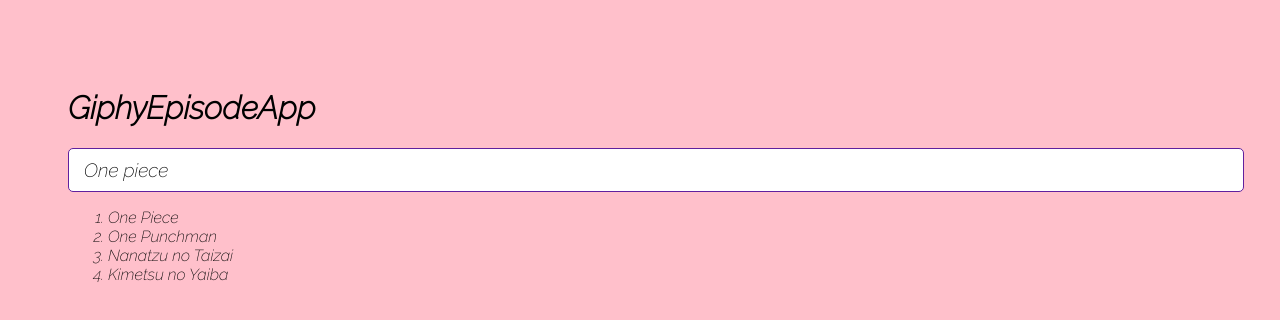
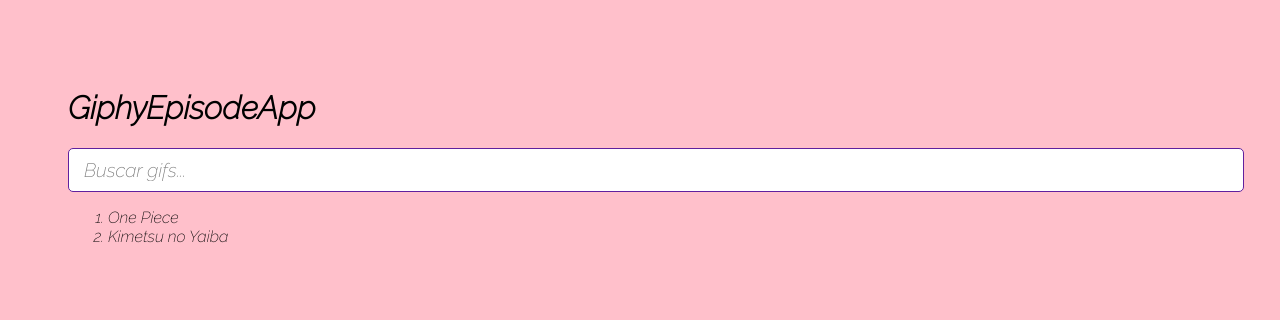
Before and after one commit to SilvanaZ/giphy-Episode, a React (Vite) app in the folder giphy-episode/: page / in a window 1280 px wide. Shown: the top 320 px of the page. Built offline with nearby package versions, Linux system fonts and the light colour scheme.

Commit message:
Update components
Trabajamos actualizando el codigo y agregamos mas funcionalidad  a la pagina de Gifs!

```diff
--- a/giphy-episode/src/GiphyEpisodeApp.jsx
+++ b/giphy-episode/src/GiphyEpisodeApp.jsx
@@ -3,12 +3,14 @@
 
 export const GiphyEpisodeApp = () => {
 
-    const [ categories, setCategories ] = useState([ 'One Piece', 'One Punchman', 'Nanatzu no Taizai', 'Kimetsu no Yaiba' ]);
+    const [ categories, setCategories ] = useState([ 'One Piece', 'Kimetsu no Yaiba' ]);
 
-    const onAddCategory = () => {
-        //categories.push('Inuyasha')
-        setCategories([ 'Inuyasha', ...categories, ]);
-        //setCategories(cat => [...cat, 'Inuyasha']);
+    const onAddCategory = (newCategory) => {
+        if (categories.includes(newCategory)) return;
+        //console.log(newCategory);
+        //categories.push(newCategory);
+        setCategories([ newCategory, ...categories ]);
+        //setCategories(cat => [ newCategory, ...cat ]);
     }
 
     return (
@@ -17,10 +19,15 @@
             <h1> GiphyEpisodeApp</h1>
 
             {/* Input */}
-            <AddCategory onAddCategory={setCategories} />
+            <AddCategory
+                //setCategories={setCategories}
+                onNewCategory={(value) => onAddCategory(value)}
+            //currentCategories={categories}
+            />
 
             {/* Listado de Gif */}
-            {/* <button onClick={onAddCategory}>Añadir</button> */}
+            {/*<button onClick={onAddCategory}>Añadir</button>*/}
+
             <ol>
                 {categories.map(category => {
                     return <li key={category}>{category}</li>
--- a/giphy-episode/src/components/AddCategory.jsx
+++ b/giphy-episode/src/components/AddCategory.jsx
@@ -1,22 +1,24 @@
 import { useState } from 'react';
 
-export const AddCategory = ({ setCategories }) => {
+export const AddCategory = ({ onNewCategory }) => {
 
-    const [ inputValue, setInputValue ] = useState('One piece');
+    const [ inputValue, setInputValue ] = useState('');
     const onInputChange = ({ target }) => {
         setInputValue(target.value);
     }
 
     const onSubmit = (event) => {
         event.preventDefault();
-        console.log(inputValue);
-        setCategories({ inputValue });
+        if (inputValue.trim().length <= 1) return;
+        //setCategories(categories => [ inputValue, ...categories ]);
+        onNewCategory(inputValue.trim());
+        setInputValue('');
     }
 
     return (
-        <form onSubmit={(event) => onSubmit(event)}>
+        <form onSubmit={onSubmit}>
             <input type="text"
-                placeholder="Buscar Gifs..."
+                placeholder="Buscar gifs..."
                 value={inputValue}
                 onChange={onInputChange}
             />
```
